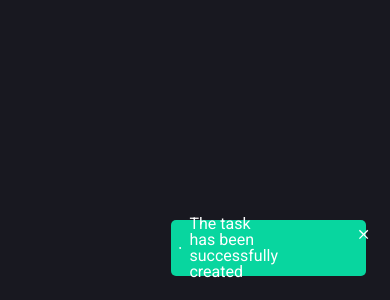
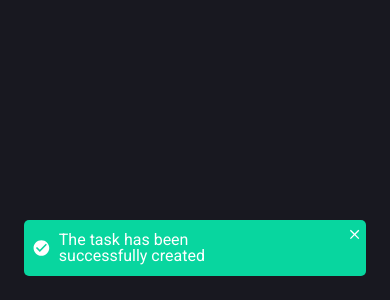
Before and after one commit to AlbaCasas/react-todo, a React (Create React App) app: page / in a window 390 px wide. Shown: the part 544-844 px from the top of the page. Built offline with nearby package versions, Linux system fonts and the light colour scheme.

Commit message:
Fix toast width in responsive

```diff
--- a/src/components/Toast/Toast.css
+++ b/src/components/Toast/Toast.css
@@ -31,6 +31,6 @@
 
 @media (max-width: 768px) {
   .toast {
-    width: 50%;
+    width: calc(100% - 48px);
   }
 }
```
